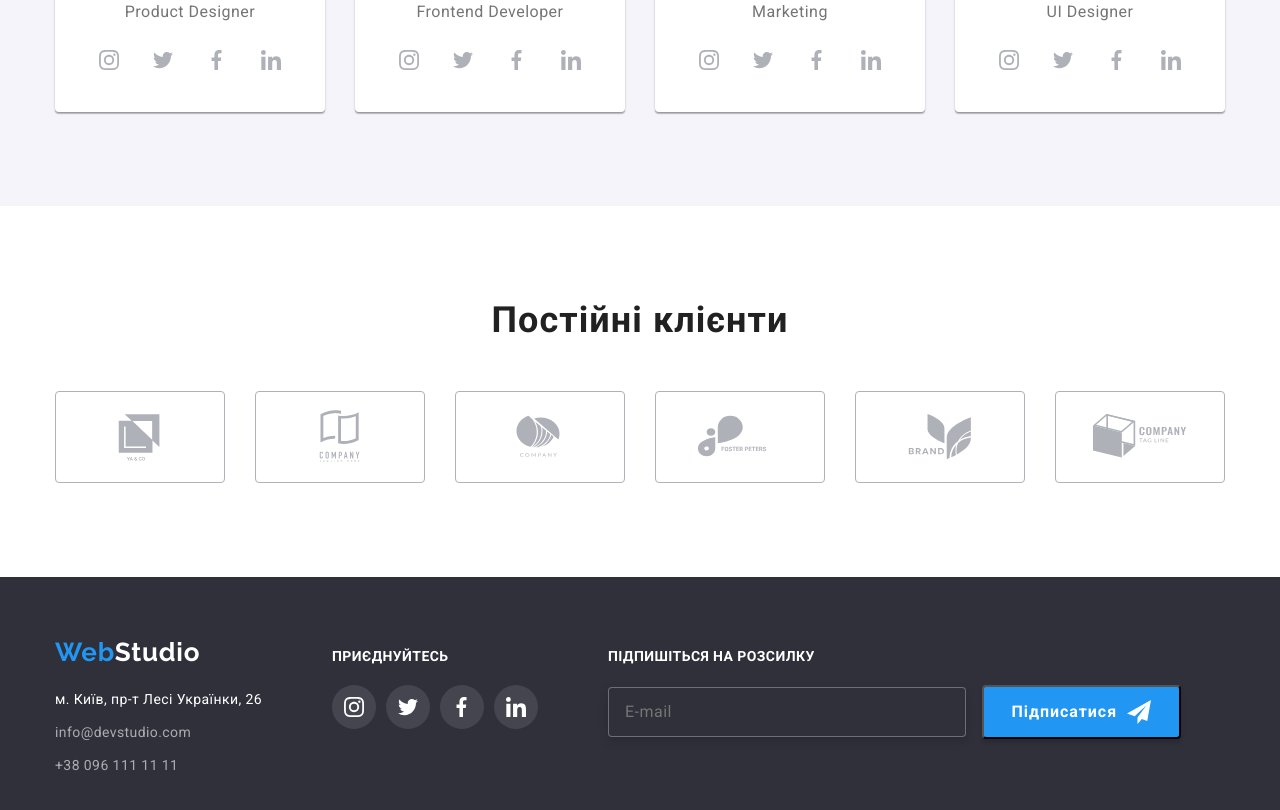
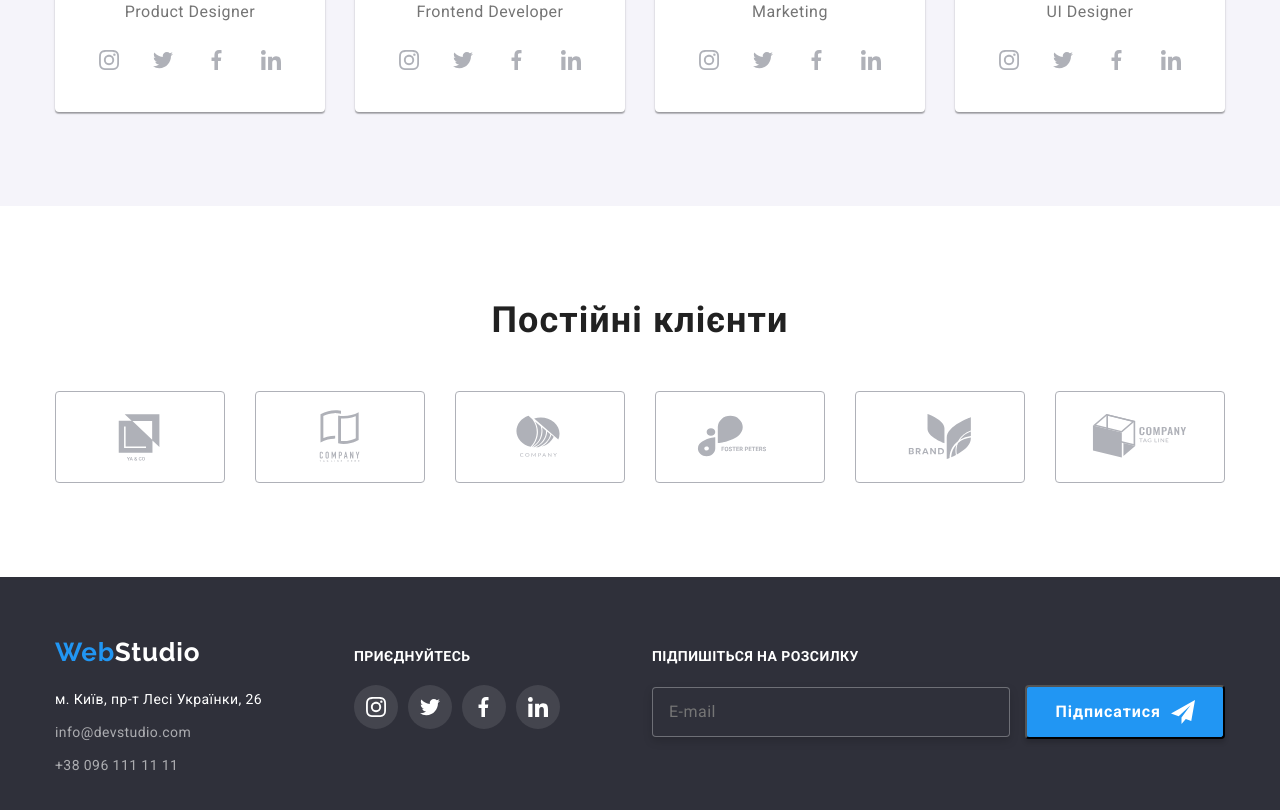
Before and after one commit to SerhiiChekhobakhov/goit-markup-hw-06, a plain HTML site: page index.html in a window 1280 px wide. Shown: the part 2099-2909 px from the top of the page. Drawn offline with nearby package versions, Linux system fonts and the light colour scheme.

Commit message:
Update styles.css

```diff
--- a/css/styles.css
+++ b/css/styles.css
@@ -709,7 +709,7 @@ svg {
 
 .footer > .container {
   display: flex;
-  gap: 70px;
+  justify-content: space-between;
 }
 
 /* Логотип у футері */
```
